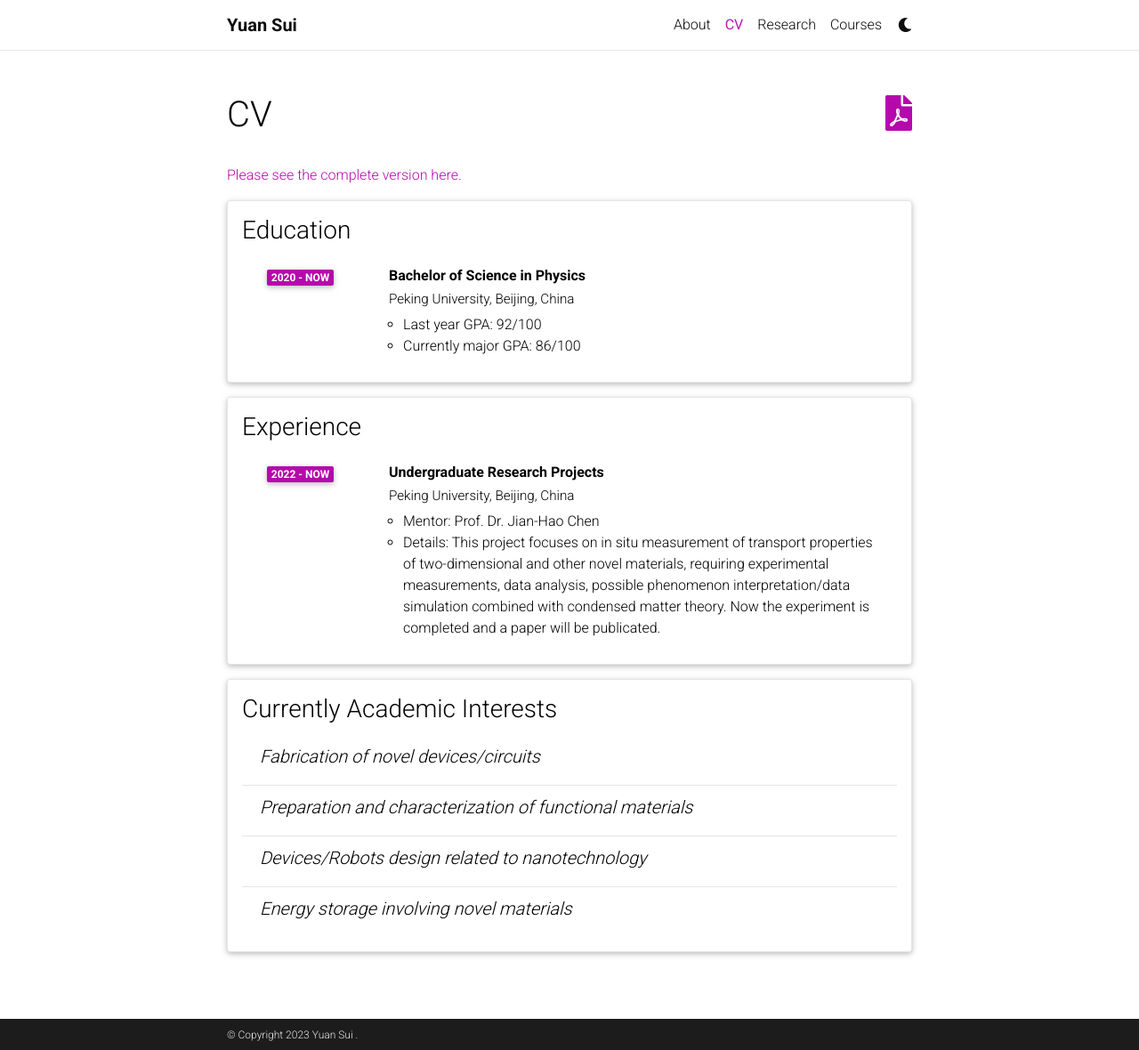
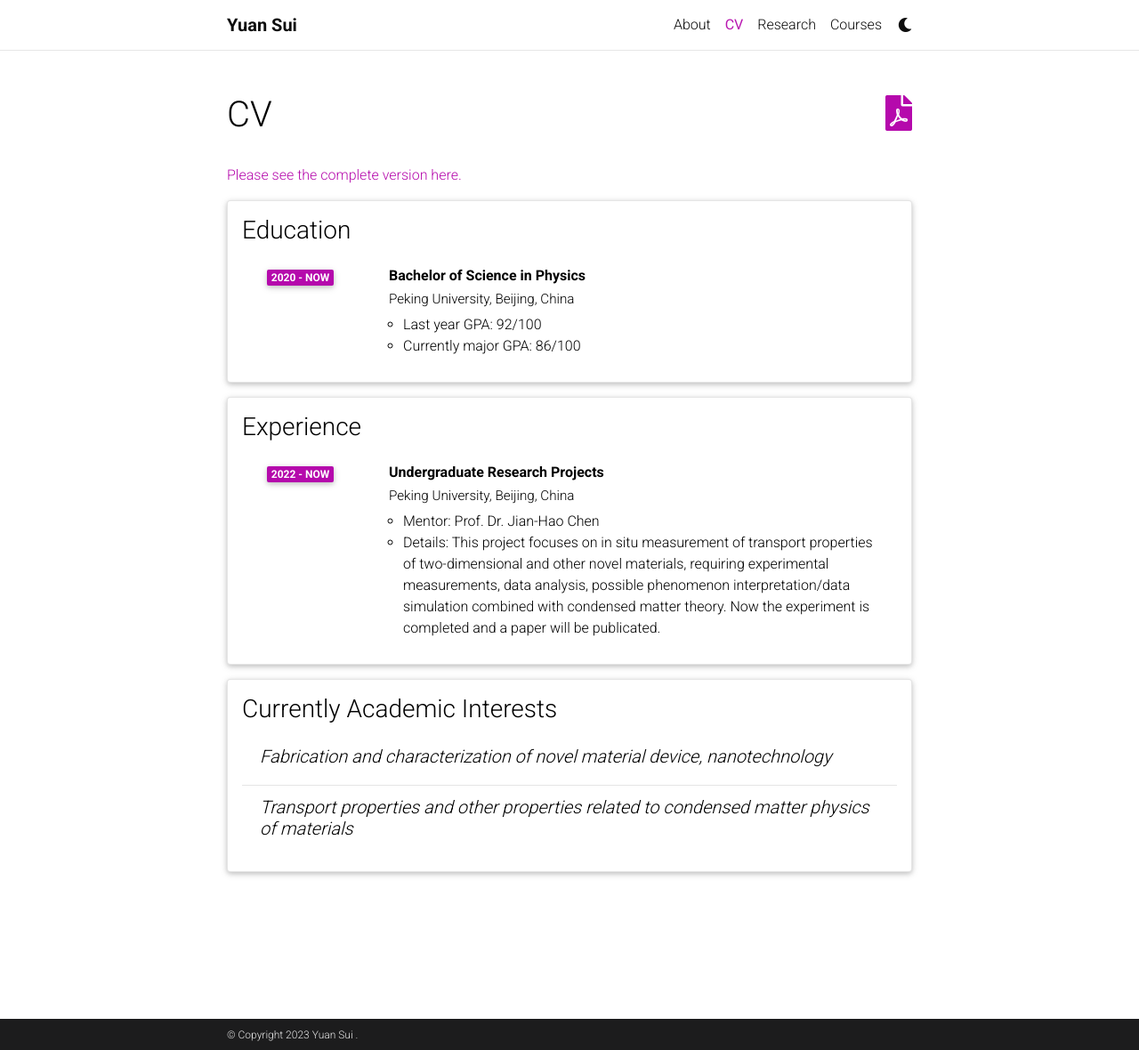
Before and after one commit to sufrep/sufrep_web, a Jekyll site: the page built from _pages/cv.md, in a window 1280 px wide and 1180 px high. Shown: the whole window at 89% size. Built offline with Jekyll 4.4.1, drawn with Linux system fonts in a browser that asks for light colours; comment, search, counter and statistics services are not loaded; a style sheet for code colours, icons or effects is not loaded.

Commit message:
Update cv.yml

```diff
--- a/_data/cv.yml
+++ b/_data/cv.yml
@@ -21,7 +21,5 @@
 - title: Currently Academic Interests
   type: nested_list
   contents:
-    - title: Fabrication of novel devices/circuits
-    - title: Preparation and characterization of functional materials
-    - title: Devices/Robots design related to nanotechnology
-    - title: Energy storage involving novel materials
+    - title: Fabrication and characterization of novel material device, nanotechnology
+    - title: Transport properties and other properties related to condensed matter physics of materials
```
